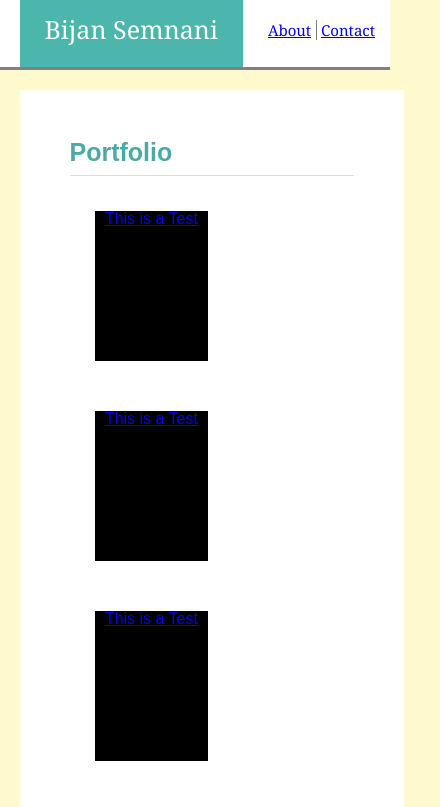
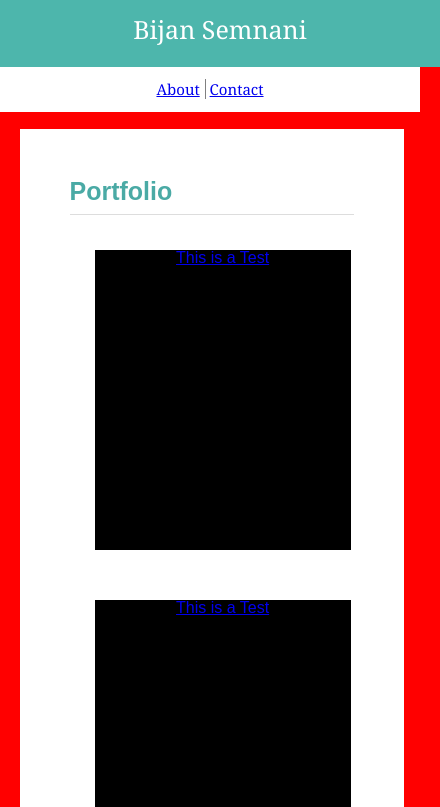
Before and after one commit to bijansemnani/Responsive-Portfolio, a plain HTML site: page portfolio.html in a window 390 px wide. Shown: the top 807 px of the page, 440 px wide, since content can reach past the window. Drawn offline with Linux system fonts and the light colour scheme.

Commit message:
finished 640px screens just need to make the page look nice

```diff
--- a/assets/css/style.css
+++ b/assets/css/style.css
@@ -275,3 +275,56 @@ div.box{
 
 
 }
+
+@media screen and (max-width: 640px) {
+  body{
+    background-color: red;
+  }
+
+  span.links{
+    width: 100%;
+    margin-right: 0;
+    margin-top: 0;
+    float: left;
+    text-align: center;
+  }
+
+  span.title{
+    width: 100%;
+    margin-left: 0;
+    text-align: center;
+    margin-top: -8px;
+  }
+
+  div.about{
+    margin: 5%;
+    width: 81%;
+    margin-top: 12%;
+  }
+
+  div.contact{
+    margin: 5%;
+    margin-top: 15%;
+
+  }
+
+  input.submit{
+    height: 8%;
+  }
+
+  div.portfolio{
+    margin: 5%;
+    margin-top: 15%;
+  }
+
+  div.box{
+    height: 300px;
+    width: 90%;
+    display: inline-block;
+  }
+
+  div.connect{
+    width: 87%;
+  }
+
+}
```
